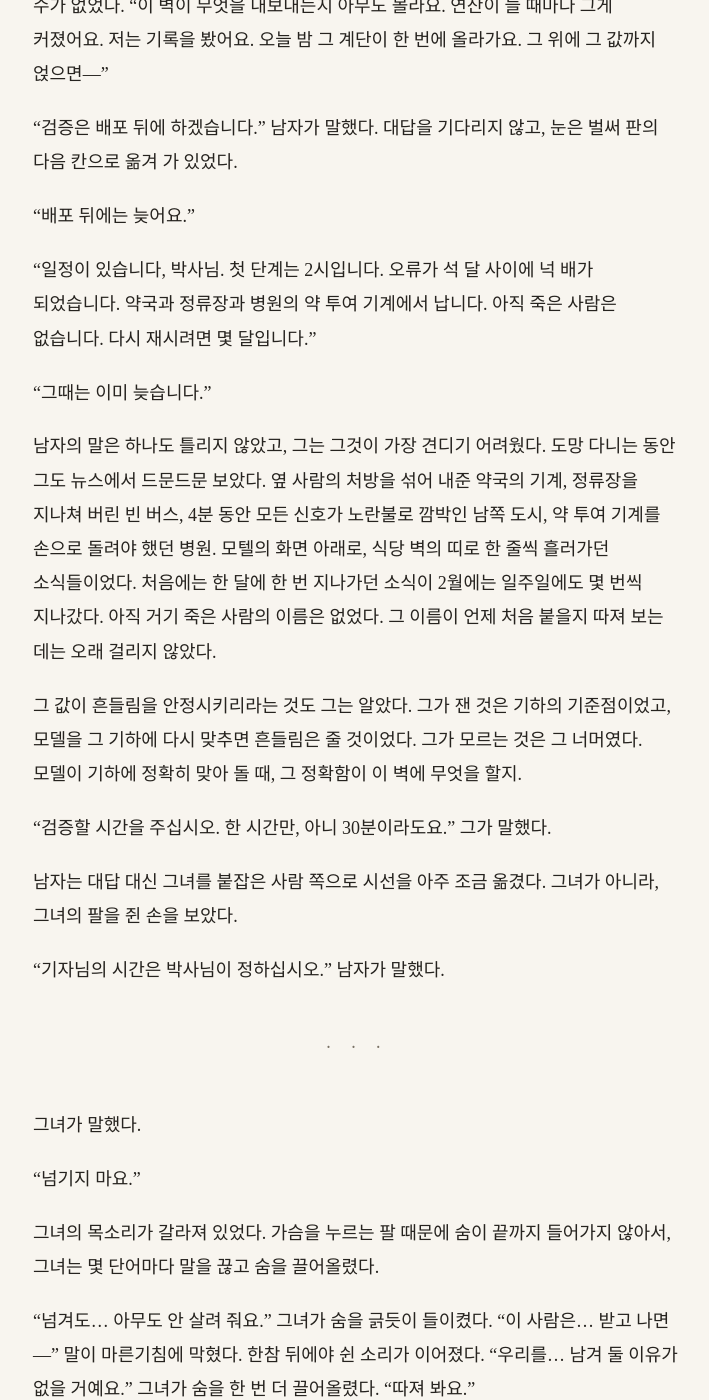
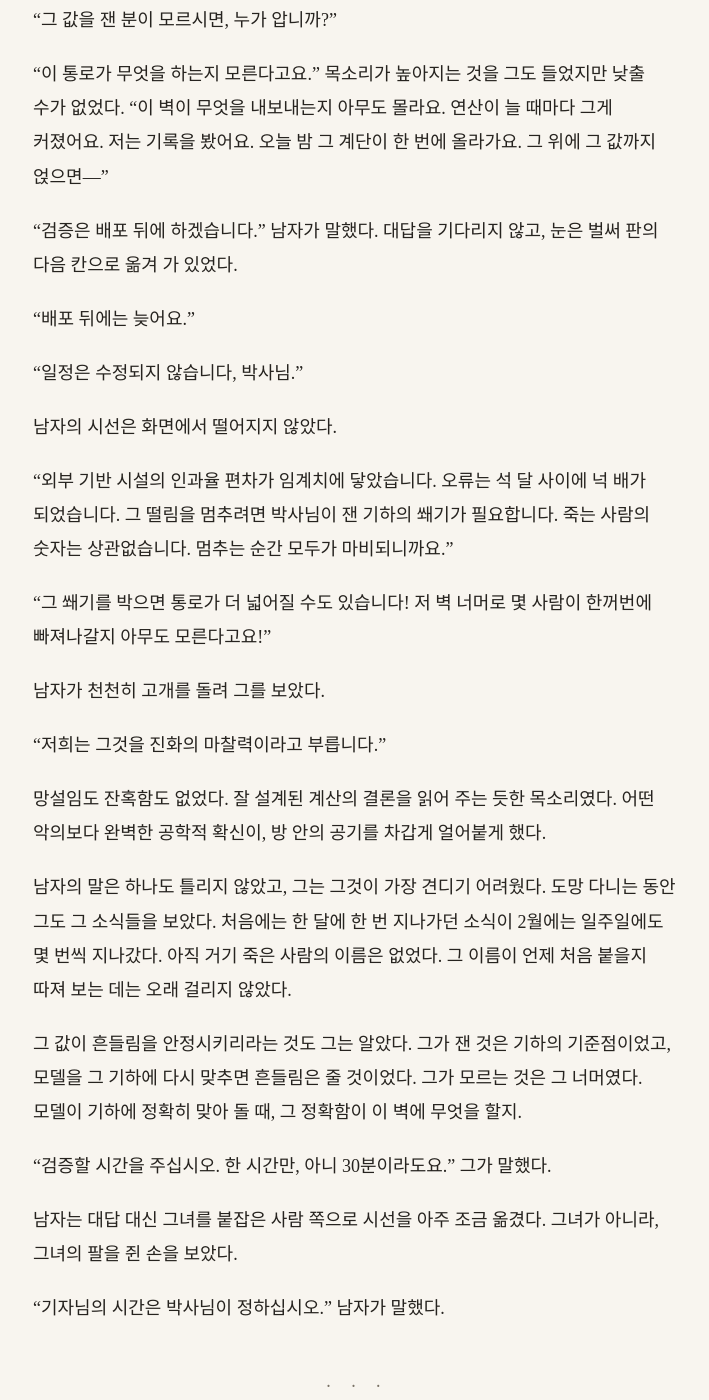
Before and after one commit to kangkkang/writer_s1_public, a Jekyll site: the page built from vol1/034.md, in a window 1280 px wide and 1400 px high, scrolled down 8598 px. Shown: the whole window, without its empty margins (283-992 px from the left). Built offline with Jekyll 4.4.1, drawn with Linux system fonts in a browser that asks for light colours; our own code applies the rules of GitHub Pages for plain Markdown files; some of the changed text lies outside the part shown.

Commit message:
Update from https://github.com/kangkkang/writer_s1/commit/95ba2393ce15659fc16d25e48784ae9afc5189f6

```diff
--- a/vol1/034.md
+++ b/vol1/034.md
@@ -126,7 +126,7 @@
 
 "놔요!" 소리가 먼저 터져 나왔고, 몸이 그 소리를 따라 그녀 쪽으로 반 걸음 튀어 나갔다. 유리판에서 손을 뗀 줄도 몰랐다. 등 뒤에서 무언가가 그의 어깨를 움켜쥐고 책상 쪽으로 되돌려 세웠다. 책상 가장자리가 허리에 부딪혔다. 아픔보다 먼저, 어깨를 쥔 손이 조금도 흔들리지 않는다는 것이 느껴졌다.
 
-그녀는 손목을 짚던 사람의 팔에 붙잡혀 문 쪽으로 끌려가 있었다. 두 팔이 등 뒤로 잡혀 있었다. 모자가 바닥에 떨어져 묶은 머리가 반쯤 풀렸고, 풀린 머리카락이 땀에 젖어 뺨에 붙어 있었다. 바닥에 떨어진 남색 모자를 그 사람의 흰 운동화 한 짝이 밟고 있었다. 깃이 한쪽으로 끌려 내려가 쇄골 위의 붉은 자국이 드러났다. 배기 통로의 쇠 격자에 쓸린 자국이었는데, 그는 그것이 언제 생겼는지 몰랐다. 그녀는 그를 보지 않고 남자를 보고 있었다. 겁에 질린 눈이 아니라 화가 난 눈이었고, 무언가를 하나도 빠짐없이 외워 두려는 기자의 눈이었다.
+그녀는 손목을 짚던 사람의 팔에 붙잡혀 문 쪽으로 끌려가 있었다. 두 팔이 등 뒤로 잡혀 있었다. 모자가 바닥에 떨어져 묶은 머리가 반쯤 풀렸고, 풀린 머리카락이 땀에 젖어 뺨에 붙어 있었다. 바닥에 떨어진 남색 모자를 그 사람의 흰 운동화 한 짝이 밟고 있었다. 깃이 한쪽으로 끌려 내려가 쇄골 위의 붉은 자국이 드러났다. 배기 통로의 쇠 격자에 쓸린 자국이었는데, 그는 그것이 언제 생겼는지 몰랐다. 그녀는 그를 보지 않고 남자를 보고 있었다. 겁에 질린 눈이 아니라 화가 난 눈이었고, 무언가를 하나도 빠짐없이 외워 두려는 기자의 눈이었다. 그 사람의 팔이 그녀의 왼쪽 가슴께를 누르고 있었다. 그 주머니에 양말에 싼 검은 물건이 있었다. 생클루에서 이 사람들이 가까이 올 때마다 녹음기가 치익거렸다고 그녀는 말했었다. 지금 그 주머니 속에서 무슨 일이 일어나는지 그는 알 수 없었다.
 
 그녀의 숨이 거칠었다. 들이쉴 때마다 어깨가 그 사람의 팔에 막혀 다 올라가지 못해서, 그녀는 숨을 짧게 여러 번 나눠 쉬었다. 그 사이사이에 소리 없이 입술이 움직였다. 숫자를 세고 있었다. 출구의 수인지, 사람의 수인지, 남은 분인지는 그도 알 수 없었다. 숫자를 세는 동안 그녀의 숨은 조금씩 고르게 돌아왔다.
 
@@ -154,11 +154,21 @@
 
 "배포 뒤에는 늦어요."
 
-"일정이 있습니다, 박사님. 첫 단계는 2시입니다. 오류가 석 달 사이에 넉 배가 되었습니다. 약국과 정류장과 병원의 약 투여 기계에서 납니다. 아직 죽은 사람은 없습니다. 다시 재시려면 몇 달입니다."
+"일정은 수정되지 않습니다, 박사님."
 
-"그때는 이미 늦습니다."
+남자의 시선은 화면에서 떨어지지 않았다.
 
-남자의 말은 하나도 틀리지 않았고, 그는 그것이 가장 견디기 어려웠다. 도망 다니는 동안 그도 뉴스에서 드문드문 보았다. 옆 사람의 처방을 섞어 내준 약국의 기계, 정류장을 지나쳐 버린 빈 버스, 4분 동안 모든 신호가 노란불로 깜박인 남쪽 도시, 약 투여 기계를 손으로 돌려야 했던 병원. 모텔의 화면 아래로, 식당 벽의 띠로 한 줄씩 흘러가던 소식들이었다. 처음에는 한 달에 한 번 지나가던 소식이 2월에는 일주일에도 몇 번씩 지나갔다. 아직 거기 죽은 사람의 이름은 없었다. 그 이름이 언제 처음 붙을지 따져 보는 데는 오래 걸리지 않았다.
+"외부 기반 시설의 인과율 편차가 임계치에 닿았습니다. 오류는 석 달 사이에 넉 배가 되었습니다. 그 떨림을 멈추려면 박사님이 잰 기하의 쐐기가 필요합니다. 죽는 사람의 숫자는 상관없습니다. 멈추는 순간 모두가 마비되니까요."
+
+"그 쐐기를 박으면 통로가 더 넓어질 수도 있습니다! 저 벽 너머로 몇 사람이 한꺼번에 빠져나갈지 아무도 모른다고요!"
+
+남자가 천천히 고개를 돌려 그를 보았다.
+
+"저희는 그것을 진화의 마찰력이라고 부릅니다."
+
+망설임도 잔혹함도 없었다. 잘 설계된 계산의 결론을 읽어 주는 듯한 목소리였다. 어떤 악의보다 완벽한 공학적 확신이, 방 안의 공기를 차갑게 얼어붙게 했다.
+
+남자의 말은 하나도 틀리지 않았고, 그는 그것이 가장 견디기 어려웠다. 도망 다니는 동안 그도 그 소식들을 보았다. 처음에는 한 달에 한 번 지나가던 소식이 2월에는 일주일에도 몇 번씩 지나갔다. 아직 거기 죽은 사람의 이름은 없었다. 그 이름이 언제 처음 붙을지 따져 보는 데는 오래 걸리지 않았다.
 
 그 값이 흔들림을 안정시키리라는 것도 그는 알았다. 그가 잰 것은 기하의 기준점이었고, 모델을 그 기하에 다시 맞추면 흔들림은 줄 것이었다. 그가 모르는 것은 그 너머였다. 모델이 기하에 정확히 맞아 돌 때, 그 정확함이 이 벽에 무엇을 할지.
 
@@ -236,7 +246,7 @@
 
 ---
 
-그다음 18분 동안 아무도 말하지 않았다.
+그다음 아무도 말하지 않았다.
 
 남자는 그의 숫자들을 서두르지 않고 하나씩 받아들였다. 창 안에 줄이 하나 채워질 때마다 끝까지 읽었고, 몇 번은 손가락을 멈추고 판 쪽으로 얼굴을 조금 더 가까이 가져갔다. 옆에 선 그는 남자가 무엇을 확인하는지 알았다. 값이 끝자리까지 맞는지, 그가 중간에 무언가를 바꿔 넣지 않았는지였다. 그는 바꾸지 않았다. 비밀번호를 입력하기 전에 한 번은 그럴 생각을 했다. 그러나 바꾸면 남자가 알아챌 것이었고, 그 생각이 들었을 때 그는 그녀의 숨소리를 들었다. 그 뒤로는 그 생각을 하지 않았다.
 
@@ -248,7 +258,7 @@
 
 판의 빛을 받은 넥타이핀이 가늘게 빛났다. 남자가 숨을 쉬는데도 그 빛은 조금도 흔들리지 않았다.
 
-그녀를 붙잡은 사람은 18분 동안 한 번도 자세를 바꾸지 않았다. 그녀의 두 팔을 등 뒤로 쥔 채 조이지도 풀지도 않았다. 그녀는 처음 몇 분 동안 몸을 비틀다가, 그 뒤로는 힘을 아끼려는 듯 가만히 있었다. 그녀의 이마에 땀이 다시 맺혀 있었다.
+그녀를 붙잡은 사람은 그동안 한 번도 자세를 바꾸지 않았다. 그녀의 두 팔을 등 뒤로 쥔 채 조이지도 풀지도 않았다. 그녀는 처음 몇 분 동안 몸을 비틀다가, 그 뒤로는 힘을 아끼려는 듯 가만히 있었다. 그녀의 이마에 땀이 다시 맺혀 있었다.
 
 등 뒤에 선 사람은 그의 숨에 맞춰 숨을 쉬는 것 같았다. 그가 숨을 들이쉬면 그 사람도 들이쉬었다. 그가 한 번 일부러 숨을 길게 참아 보았지만, 등 뒤의 숨은 멈추지 않고 고르게 이어졌다.
 
@@ -266,7 +276,17 @@
 
 그는 자기 손을 내려다보았다. 1년 넉 달 동안 그는 한 번도 빈손이었던 적이 없었다. 가슴 주머니가 가벼웠다. 그는 몇 번이고 그 주머니를 더듬으려다 그만두었다. 더듬어 봐야 아무것도 없었다.
 
-남자가 마지막 줄을 읽고, 판의 회색 띠 하나에 손가락을 올렸다. 띠가 초록으로 바뀌었다. 무엇의 승인인지 그는 알았다. 그의 값이 오늘 밤의 첫 단계에 얹혔다. 업데이트까지 남은 시간은 *00:01:12*였다.
+카운트다운이 *00:04:15*를 가리키고 있었다.
+
+그 뒤로 이어진 3분 동안, 송출실 안에는 유리판을 짚는 단단한 손톱 소리와 벽 너머 터빈의 저주파만이 감돌았다. 남자는 서두르지 않았다. 소수점 아래로 끝없이 이어지는 기하의 좌표들을 회사의 배포 트리에 한 줄씩 병합해 나갔다. 화면에 뜬 숫자의 무늬가 대칭을 이룰 때마다, 남자의 눈동자 위로 판의 푸른빛이 차갑게 번졌다.
+
+불빛의 벽이 한 번 숨을 들이쉬고 내쉬는 간격은 이제 4초를 넘어 5초에 가까웠다.
+
+대륙의 밤이 가장 깊은 곳으로 가라앉아 있었다. 밴드로 맞춰진 수억 명의 잠이, 남자가 넣는 기준점에 맞춰 하나의 박자로 벼려지고 있는 것 같았다. 계측 창 속의 곡선이 팽팽하게 당겨진 활시위처럼 미세하게 떨리기 시작했다.
+
+*00:01:12.*
+
+회색 띠의 마지막 승인 칸이 초록으로 물들며 배포 순서가 잠겼다. 무엇의 승인인지 그는 알았다. 그의 값이 오늘 밤의 첫 단계에 얹혔다.
 
 그녀를 붙잡은 팔은 그동안 한 번도 풀리지 않았다. 그녀는 더 말하지 않고 숨을 고르며, 문과 유리와 관찰실과 그 방의 다른 문을 다시 천천히 짚어 가고 있었다. 출구를 세고 있는 것이었다. 대합실에서도 모텔에서도 그녀는 늘 그렇게 했다. 등 뒤의 사람은 여전히 고른 숨을 쉬고 있었다.
 
```
